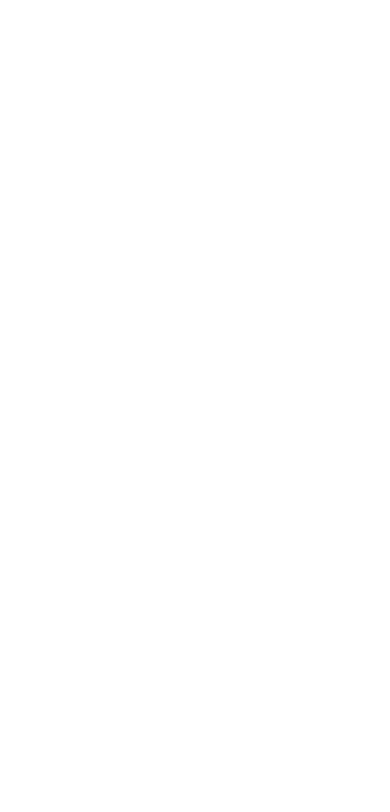
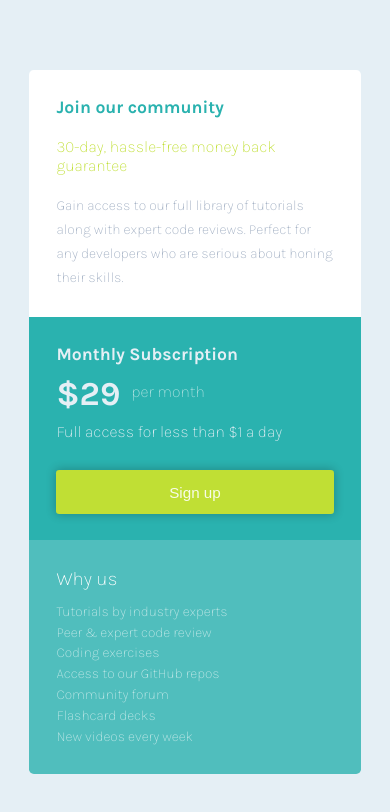
Before and after one commit to wojocode/grid-easy-bloks, a plain HTML site: page index.html in a window 390 px wide. Drawn offline with Linux system fonts and the light colour scheme.

Commit message:
small screen respo ready

```diff
--- a/index.html
+++ b/index.html
@@ -9,7 +9,36 @@
   <title>Frontend Mentor | Single Price Grid Component</title>
 </head>
 <body>
-
+  <main>
+    <div class="container">
+        <div class="welcome">
+          <h1>Join our community</h1>
+          <h2>30-day, hassle-free money back guarantee</h2>
+          <p>Gain access to our full library of tutorials along with expert code reviews.
+            Perfect for any developers who are serious about honing their skills.</p>
+        </div>
+        <div class="subscription">
+          <h1>Monthly Subscription</h1>
+              <strong>$29</strong>
+              <span>per month</span>
+          <p>Full access for less than &dollar;1 a day</p>
+          <button>
+            <a href="#">Sign up</a>
+          </button>
+        </div>
+        <div class="about">
+          <ul aria-label="Why us">
+            <li>Tutorials by industry experts</li>
+            <li>Peer &amp; expert code review</li>
+            <li>Coding exercises</li>
+            <li>Access to our GitHub repos</li>
+            <li>Community forum</li>
+            <li>Flashcard decks</li>
+            <li>New videos every week</li>
+          </ul>
+        </div>
+    </div>
+  </main>
 
 
 
--- a/style.css
+++ b/style.css
@@ -1,10 +1,11 @@
-@import url('https://fonts.googleapis.com/css2?family=Karla:wght@400;700&display=swap');
+@import url('https://fonts.googleapis.com/css2?family=Karla:wght@200;400;700&display=swap');
 :root{
 --cyan: hsl(179, 62%, 43%);
 --bright_yellow: hsl(71, 73%, 54%);
 --light_gray: hsl(204, 43%, 93%);
 --grayish_blue:hsl(218, 22%, 67%);
   font-size: 16px;
+  font-weight:100;
 }
 *{
     box-sizing:border-box;
@@ -12,5 +13,125 @@
     padding:0;
 }
 body{
-    font-family: 'Karla', sans-serif;
+    font-family:'Karla', sans-serif;
+    height:100vh;
+    background-color: var(--light_gray);
+    color:var(--light_gray);
+    display:flex;
+    justify-content: center;
+    align-items: center;
 }
+.container{
+    display:grid;
+    width:85%;
+    margin:auto;
+    border-radius:0.3rem;
+    overflow: hidden;
+}
+.container > div {
+    padding:1.1rem 1.1rem;
+}
+.container > div > *{
+    padding:0.6rem 0.6rem;
+}
+.container h1{
+    font-size:1.1rem;
+}
+.welcome{
+    background-color: white;
+}
+.welcome h2{
+   font-size:1rem;
+   color:var(--bright_yellow);
+   font-weight:100;
+}
+.welcome h1{
+    color:var(--cyan);
+}
+.welcome p{
+    font-size:0.88rem;
+    line-height: 1.5rem;
+    color:hsl(215, 21%, 69%);
+}
+.subscription{
+    background-color: var(--cyan);
+}
+.subscription button{
+    width:calc(100% - 1.1rem);
+    max-width:350px;
+    display:block;
+    border-radius:0.2rem;
+    outline:none;
+    background-color:var(--bright_yellow);
+    border:none;
+    box-shadow: 0 0 10px 1px rgba(0, 0, 0, 0.219);
+    padding:0;
+    margin:1.2rem auto 0.5rem auto;
+}
+.subscription button a{
+    width:100%;
+    border-radius:inherit;
+    text-decoration:none;
+    display:block;
+    color:rgba(255, 255, 255, 0.887);
+    font-size:0.95rem;
+    height:100%;
+    padding:0.85rem;
+}
+.subscription strong{
+    font-size:2.1rem;
+    vertical-align:middle;
+    padding-right:0;
+}
+.subscription span{
+   font-size:1rem;
+   color:rgba(255, 255, 255, 0.614);
+   font-weight:200;
+   padding:0 0.48rem;
+}
+.about{
+    background-color:hsla(179, 62%, 43%, 0.791);
+}
+
+
+
+
+
+
+
+
+
+
+
+/* list header */
+ul:before{
+    content:attr(aria-label);
+    font-size:1.2rem;
+    color:white;
+}
+ul li{
+    list-style-type: none;
+    font-size:0.87rem;
+    font-weight:100;
+    color:rgba(255, 255, 255, 0.651);
+    padding:0.12rem 0;
+}
+li:first-child{
+    padding-top:0.8rem;
+}
+
+
+
+
+
+
+
+
+@media screen and (max-width:300px){
+    .container > div{
+        padding:0.4rem 0.4rem;
+    }
+    .container{
+        width:100%;
+    }
+}
```
